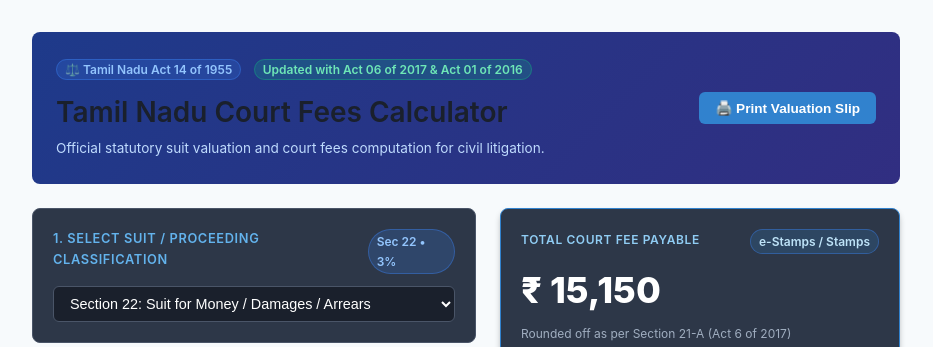
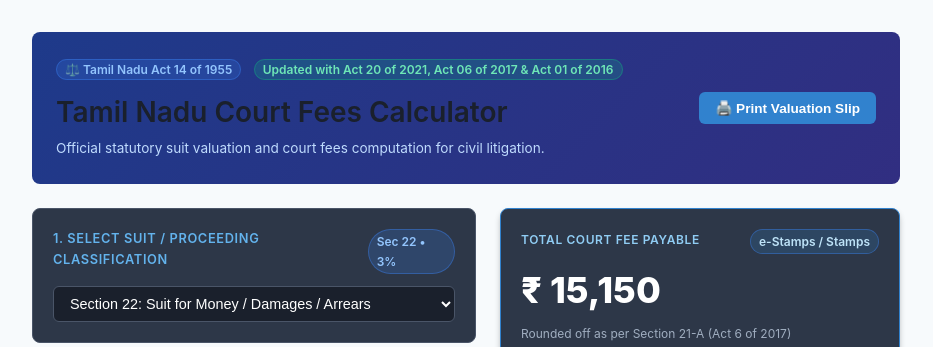
Before and after one commit to ADVADIL/lexoffline-cpc, a Flask app: page /court-fees in a window 1280 px wide. Shown: the part 127-474 px from the top of the page, without its empty margins (174-1107 px from the left). Run offline with Flask 3, Linux system fonts and the light colour scheme.

Commit message:
fix(court-fees): incorporate Tamil Nadu Act 20 of 2021 (Second Amendment Act)

```diff
--- a/court_fees.py
+++ b/court_fees.py
@@ -243,9 +243,9 @@ CATEGORIES = {
     },
     "writ_226": {
         "title": "Writ Petition under Article 226 (Sch II Art 11(r)(i))",
-        "section": "Schedule II Article 11(r)(i)",
+        "section": "Schedule II Article 11(r)(i) (2021 Amendment)",
         "type": "fixed",
-        "tip": "Fixed fee: Rs. 1,000."
+        "tip": "Fixed fee: Rs. 750 (reduced from Rs. 1,000 by TN Act 20 of 2021)."
     },
     "writ_227": {
         "title": "Petition under Article 227 (Sch II Art 11(r)(ii))",
@@ -621,9 +621,9 @@ def calculate_court_fee(
         citation = "Under Schedule II Article 4 and 11(m) (2017 Amendment), fee is 3% of jurisdictional value subject to a maximum of Rs. 1,00,000."
 
     elif category == "writ_226":
-        principal_fee = 1000
-        rate_desc = "Fixed Rs. 1,000"
-        citation = "Under Schedule II Article 11(r)(i) (2017 Amendment), Writ Petition under Art 226 is Rs. 1,000."
+        principal_fee = 750
+        rate_desc = "Fixed Rs. 750"
+        citation = "Under Schedule II Article 11(r)(i) (as amended by TN Act 20 of 2021), Writ Petition under Art 226 is Rs. 750 (reduced from Rs. 1,000)."
 
     elif category == "writ_227":
         principal_fee = 500
--- a/web/templates/court_fees.html
+++ b/web/templates/court_fees.html
@@ -87,7 +87,7 @@
   <div style="display: flex; justify-content: space-between; align-items: center; flex-wrap: wrap; gap: 1rem;">
     <div>
       <span class="cf-badge">⚖️ Tamil Nadu Act 14 of 1955</span>
-      <span class="cf-badge" style="background: rgba(16, 185, 129, 0.2); color: #6ee7b7; border-color: rgba(16, 185, 129, 0.4); margin-left: 0.5rem;">Updated with Act 06 of 2017 & Act 01 of 2016</span>
+      <span class="cf-badge" style="background: rgba(16, 185, 129, 0.2); color: #6ee7b7; border-color: rgba(16, 185, 129, 0.4); margin-left: 0.5rem;">Updated with Act 20 of 2021, Act 06 of 2017 & Act 01 of 2016</span>
       <h1 style="margin: 0.5rem 0 0.25rem 0; font-size: 1.75rem;">Tamil Nadu Court Fees Calculator</h1>
       <p style="margin: 0; color: #bfdbfe; font-size: 0.85rem;">Official statutory suit valuation and court fees computation for civil litigation.</p>
     </div>
@@ -433,9 +433,9 @@
       rate = '0.5% (Max ₹10,000)';
       cit = 'Under Schedule II Article 20, fee is 0.5% ad valorem, capped at ₹10,000.';
     } else if (cat === 'writ_226') {
-      principal = 1000;
-      rate = 'Fixed ₹1,000';
-      cit = 'Under Schedule II Article 11(r)(i), Writ Petition under Art 226 is ₹1,000.';
+      principal = 750;
+      rate = 'Fixed ₹750';
+      cit = 'Under Schedule II Article 11(r)(i) (as amended by TN Act 20 of 2021), Writ Petition under Art 226 is ₹750 (reduced from ₹1,000).';
     } else if (cat === 'writ_227') {
       principal = 500;
       rate = 'Fixed ₹500';
```
Also changed, not shown: tests/test_court_fees.py (+7 -0 lines).
